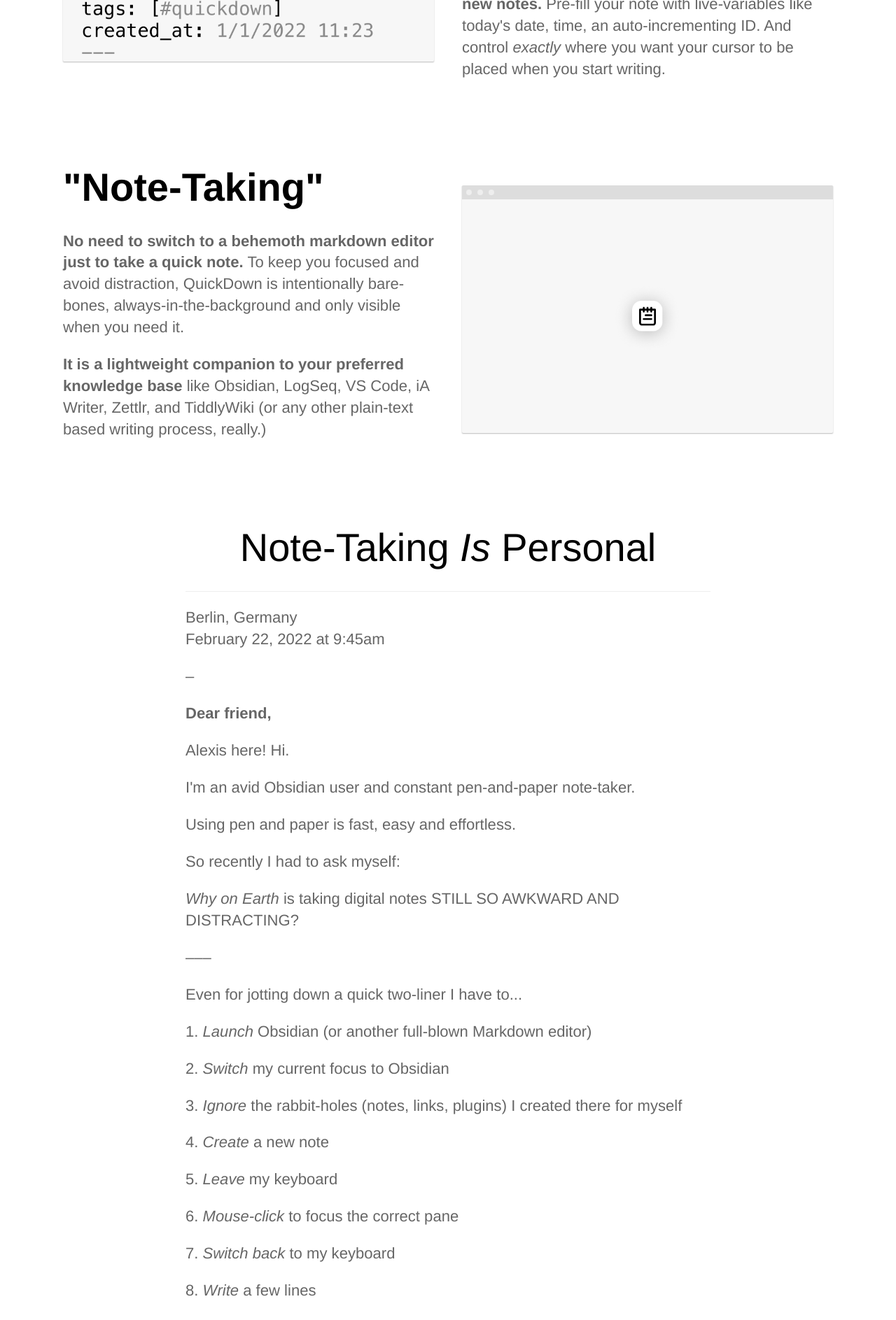
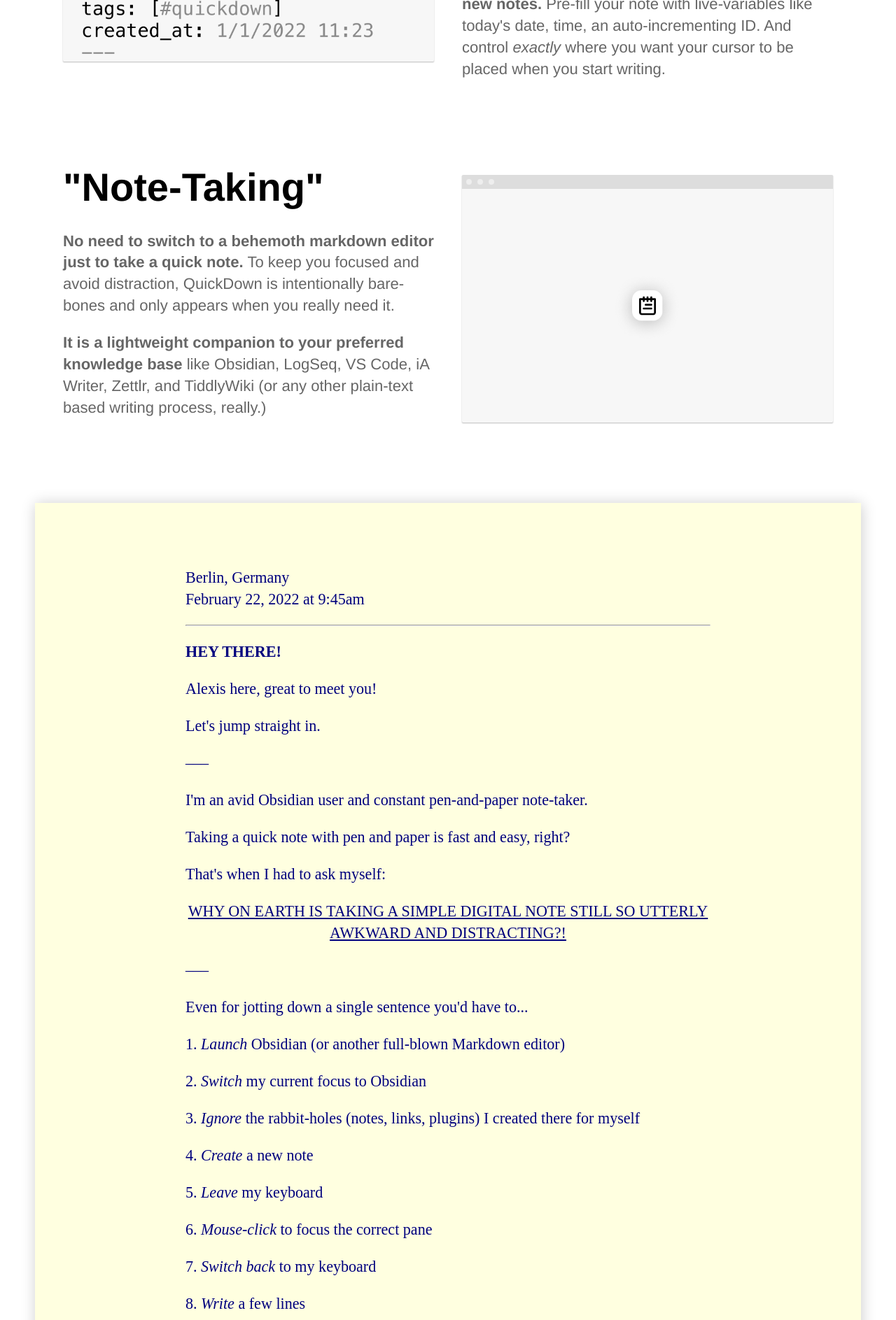
Before and after one commit to akaalias/getquickdown, a Jekyll site: the page built from index.html, in a window 1280 px wide. Shown: the part 2379-4266 px from the top of the page at 70% size. Built offline with Jekyll 4.4.1, drawn with Linux system fonts in a browser that asks for light colours; some of the changed text lies outside the part shown.

Commit message:
Adds letter styling

```diff
--- a/_sass/landing-page.scss
+++ b/_sass/landing-page.scss
@@ -44,6 +44,23 @@ h2 {
 		font-size: 32pt;
 		margin-bottom: 50px;
 		color: white;
+	}
+}
+
+.inbetween-cta {
+	padding: 30px 50px;
+	background-color: $brand-color;
+}
+
+.letter {
+	padding-top: 70px !important;
+	padding-bottom: 70px !important;
+	background-color: lightyellow;
+	font-family: "American Typewriter";
+	box-shadow: 1px 1px 20px 0 rgba(0, 0, 0, 0.2);
+
+	p {
+		color: #00007e !important;
 	}
 }
 
--- a/index.html
+++ b/index.html
@@ -22,7 +22,8 @@ description: QuickDown is a blazing-fast, no-frills, tiny and customizable notep
 
 		<p class="body"><b>QuickDown is a free, fast, no-frills and customizable notepad</b>
 			<br>
-			that sits on top of local plain-text Markdown files</p>
+			that sits on top of local plain-text Markdown files
+		</p>
 
 		{% include cta.html %}
 
@@ -78,8 +79,7 @@ description: QuickDown is a blazing-fast, no-frills, tiny and customizable notep
 				<h2><b>"Note-Taking"</b></h2>
 				<p>
 					<b>No need to switch to a behemoth markdown editor just to take a quick note.</b>
-					To keep you focused and avoid distraction, QuickDown is intentionally bare-bones, always-in-the-background and only visible when you need it.
-				</p>
+					To keep you focused and avoid distraction, QuickDown is intentionally bare-bones and only appears when you really need it.
 				<p>
 					<b>It is a lightweight companion to your preferred knowledge base</b> like Obsidian, LogSeq, VS Code, iA Writer, Zettlr, and TiddlyWiki (or any other plain-text based writing process, really.)
 				</p>
@@ -90,14 +90,9 @@ description: QuickDown is a blazing-fast, no-frills, tiny and customizable notep
 		</div>
 	</section>
 
-	<section class="page">
-		<div class="container">
-			<h2 class="center-text">Note-Taking <i>Is</i> Personal</h2>
-
+	<section class="">
+		<div class="container letter">
 			<div class="blog-post text-container">
-				<p class="post-details">
-				</p>
-
 				<div class="post-content">
 					<p>
 						Berlin, Germany
@@ -108,23 +103,26 @@ description: QuickDown is a blazing-fast, no-frills, tiny and customizable notep
 						at 9:45am
 					</p>
 
-					<p>–</p>
+					<hr/>
 
-					<p><b>Dear friend,</b></p>
+					<p><b>HEY THERE!</b></p>
+					<p>Alexis here, great to meet you!</p>
 
-					<p>Alexis here! Hi.</p>
+					<p>Let's jump straight in.</p>
+
+					<p>–––</p>
 
 					<p>I'm an avid Obsidian user and constant pen-and-paper note-taker.</p>
 
-					<p>Using pen and paper is fast, easy and effortless.</p>
+					<p>Taking a quick note with pen and paper is fast and easy, right?</p>
 
-					<p>So recently I had to ask myself:</p>
+					<p>That's when I had to ask myself:</p>
 
-					<p><i>Why on Earth</i> is taking digital notes STILL SO AWKWARD AND DISTRACTING?</p>
+					<p class="center-text"><u>WHY ON EARTH IS TAKING A SIMPLE DIGITAL NOTE STILL SO UTTERLY AWKWARD AND DISTRACTING?!</u></p>
 
 					<p>–––</p>
 
-					<p>Even for jotting down a quick two-liner I have to...</p>
+					<p>Even for jotting down a single sentence you'd have to...</p>
 
 					<p>1. <i>Launch</i> Obsidian (or another full-blown Markdown editor)</p>
 					<p>2. <i>Switch</i> my current focus to Obsidian</p>
@@ -136,39 +134,51 @@ description: QuickDown is a blazing-fast, no-frills, tiny and customizable notep
 					<p>8. <i>Write</i> a few lines</p>
 					<p>8. <i>Switch back</i> to what I was working on before the idea appeared</p>
 
+					<p>That's an INSANE amount of steps, you know?</p>
+
 					<p>–––</p>
 
-					<p>You know, knowledge bases and editors are <i>perfect for "LATER"</i>.</p>
+					<p>For me, Obsidian is <i>perfect for "LATER"</i>.</p>
 
 					<p>Later: When I want to connect ideas, draft an outline, flesh out the story, edit.</p>
 
 					<p>But until then, <u>all I need is to capture my idea NOW and IN ONE GO</u>.</p>
 
+					<p>Maybe you use a different text-based knowledge base or markdown editor.</p>
+
+					<p>The above issue of cognitive load and the cost of context switching remains.</p>
+
+					<p>And none of the existing native note-taking apps had what I needed.</p>
+
 					<p>–––</p>
 
-					<p>None of the existing native note-taking apps had what I needed.</p>
-					<p>So I made my own that fits my personal needs:</p>
+					<p>So I made my own app that lets me take a note without losing focus:</p>
 
-					<p>1. A single global hotkey <code>⌘-⌥-N</code> creates a new note</p>
+					<p>1. A single global hotkey <code>⌘-⌥-N</code> pops up a new note <i>and</i> focuses my cursor</p>
 					<p>2. A simple <code>⌘-S</code> saves the markdown note to my Obsidian vault</p>
 					<p>3. A simple <code>Esc</code> dismisses the popover</p>
 
-					<p>PLUS: Bootstrap notes with custom markdown templates</p>
-					<p>PLUS: Add context with live-variables like %DATE%, %TIME% and %ID% </p>
+					<p>To type even less boilerplate, I added custom templates and live-variables.</p>
+
+					<p>–––</p>
+
+					<p>QuickDown is <i>the least-frills way</i> to jot down a markdown note.</p>
+
+					<p>And that's it.</p>
+
+					<p>Nothing more, nothing less.<p>
 
 					<p>&nbsp;</p>
 
-					<p>QuickDown is <i>the least-frills way</i> to jot down a markdown note.</p>
-
-					<p>And that's it. Nothing more, nothing less.<p>
-
-					<p>&nbsp;</p>
+					<p>And I hope you enjoy it as much as I do.<p>
 
 					<p>Cheers and with best wishes!</p>
 
 					<p>
-						<img src="{{ site.baseurl }}/images/signature.jpg" style="width: 100px"/>
+						<b>ALEXIS RONDEAU</b>
 					</p>
+
+
 				</div>
 			</div>
 		</div>
```
